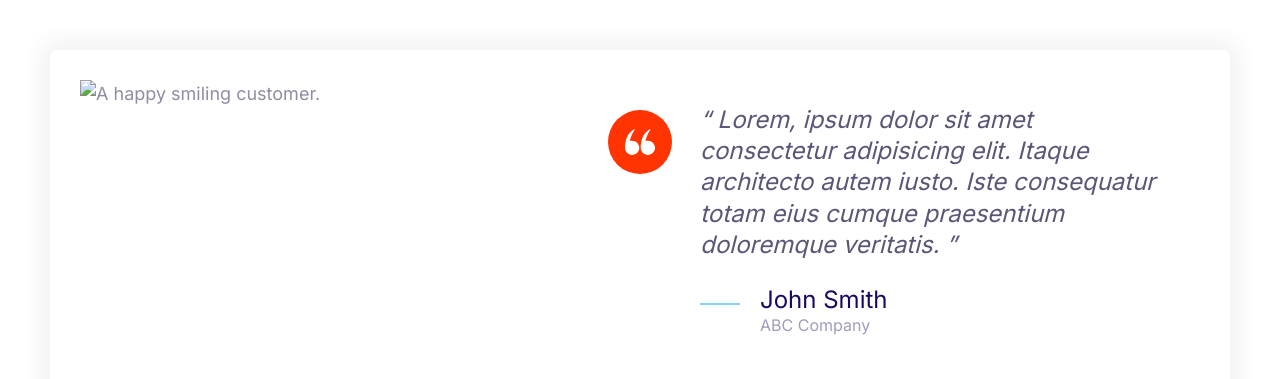
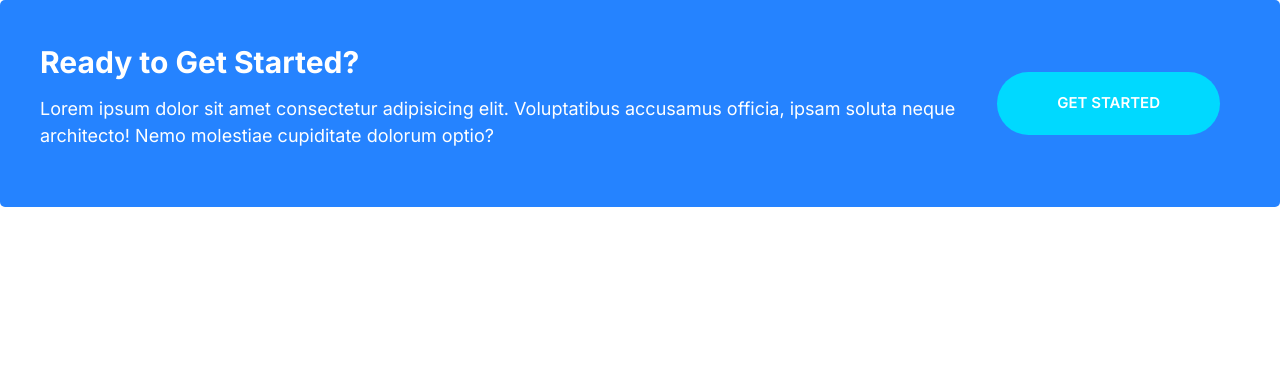
Before and after one commit to keitarusm/Course-Work, a plain HTML site: page HTML-Part3/Moshify/index.html in a window 1280 px wide. Drawn offline with Linux system fonts and the light colour scheme.

Commit message:
added a callout element

```diff
--- a/HTML-Part3/Moshify/css/styles.css
+++ b/HTML-Part3/Moshify/css/styles.css
@@ -229,6 +229,11 @@ a {
 
 .btn--accent:hover {
   background: #ec3000;
+}
+
+.btn--stretched {
+  padding-left: 6rem;
+  padding-right: 6rem;
 }
 
 .btn--block {
@@ -487,3 +492,44 @@ a {
     margin-left: 6rem;
   }
 }
+
+/* Callouts */
+.callout {
+  padding: 4rem;
+  border-radius: 5px;
+}
+
+.callout--primary {
+  background: var(--color-primary);
+  color: #fff;
+}
+
+.callout__heading {
+  color: #fff;
+  margin-top: 0;
+  font-size: 3rem;
+}
+
+.callout .btn {
+  justify-self: center;
+  align-self: center;
+}
+
+.callout__content {
+  text-align: center;
+}
+
+@media screen and (min-width: 768px) {
+  .callout .grid--1x2 {
+    grid-template-columns: 1fr auto;
+  }
+
+  .callout__content {
+    text-align: left;
+  }
+
+  .callout .btn {
+    justify-self: start;
+    margin: 0 2rem;
+  }
+}
--- a/HTML-Part3/Moshify/index.html
+++ b/HTML-Part3/Moshify/index.html
@@ -14,37 +14,18 @@
     <link rel="stylesheet" href="css/styles.css" />
     <title>Moshify</title>
   </head>
-  <body style="padding: 5rem">
-    <div class="card testimonial">
+  <body>
+    <div class="callout callout--primary">
       <div class="grid grid--1x2">
-        <div class="testimonial__image">
-          <img src="images/testimonial.jpg" alt="A happy smiling customer." />
-          <span class="icon-container icon-container--accent">
-            <svg class="icon icon--white icon--small">
-              <use xlink:href="images/sprite.svg#quotes"></use>
-            </svg>
-          </span>
+        <div class="callout__content">
+          <h2 class="callout__heading">Ready to Get Started?</h2>
+          <p>
+            Lorem ipsum dolor sit amet consectetur adipisicing elit.
+            Voluptatibus accusamus officia, ipsam soluta neque architecto! Nemo
+            molestiae cupiditate dolorum optio?
+          </p>
         </div>
-        <blockquote class="quote">
-          <p class="quote__text">
-            Lorem, ipsum dolor sit amet consectetur adipisicing elit. Itaque
-            architecto autem iusto. Iste consequatur totam eius cumque
-            praesentium doloremque veritatis.
-          </p>
-          <footer>
-            <div class="media">
-              <div class="media__image">
-                <svg class="icon icon--primary quote__line">
-                  <use xlink:href="images/sprite.svg#line"></use>
-                </svg>
-              </div>
-              <div class="media__body">
-                <h3 class="media__title quote__author">John Smith</h3>
-                <p class="quote__organization">ABC Company</p>
-              </div>
-            </div>
-          </footer>
-        </blockquote>
+        <a href="#" class="btn btn--secondary btn--stretched">Get Started</a>
       </div>
     </div>
   </body>
```
Also changed, not shown: HTML-Part3/Moshify/components/callouts.html (added, +13 -0 lines).
